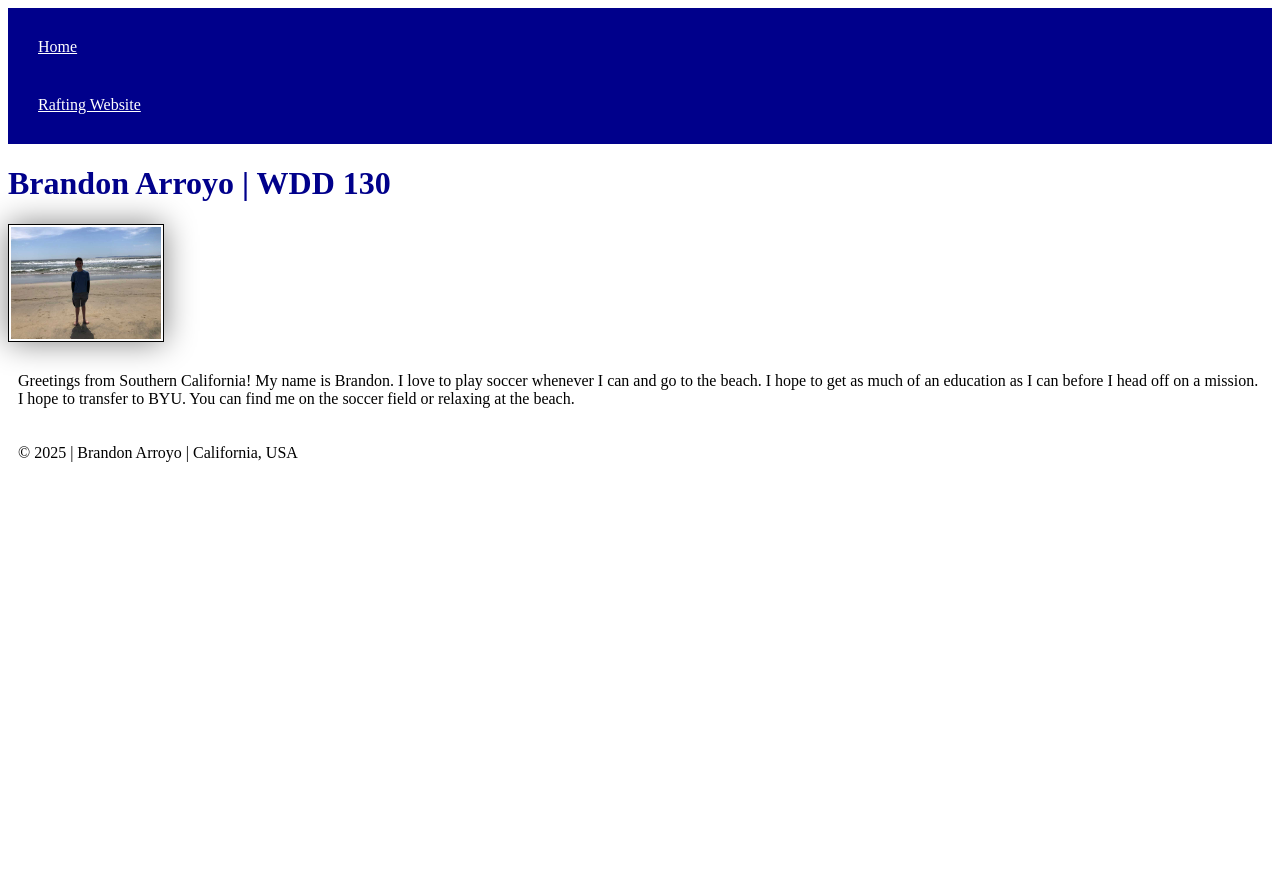
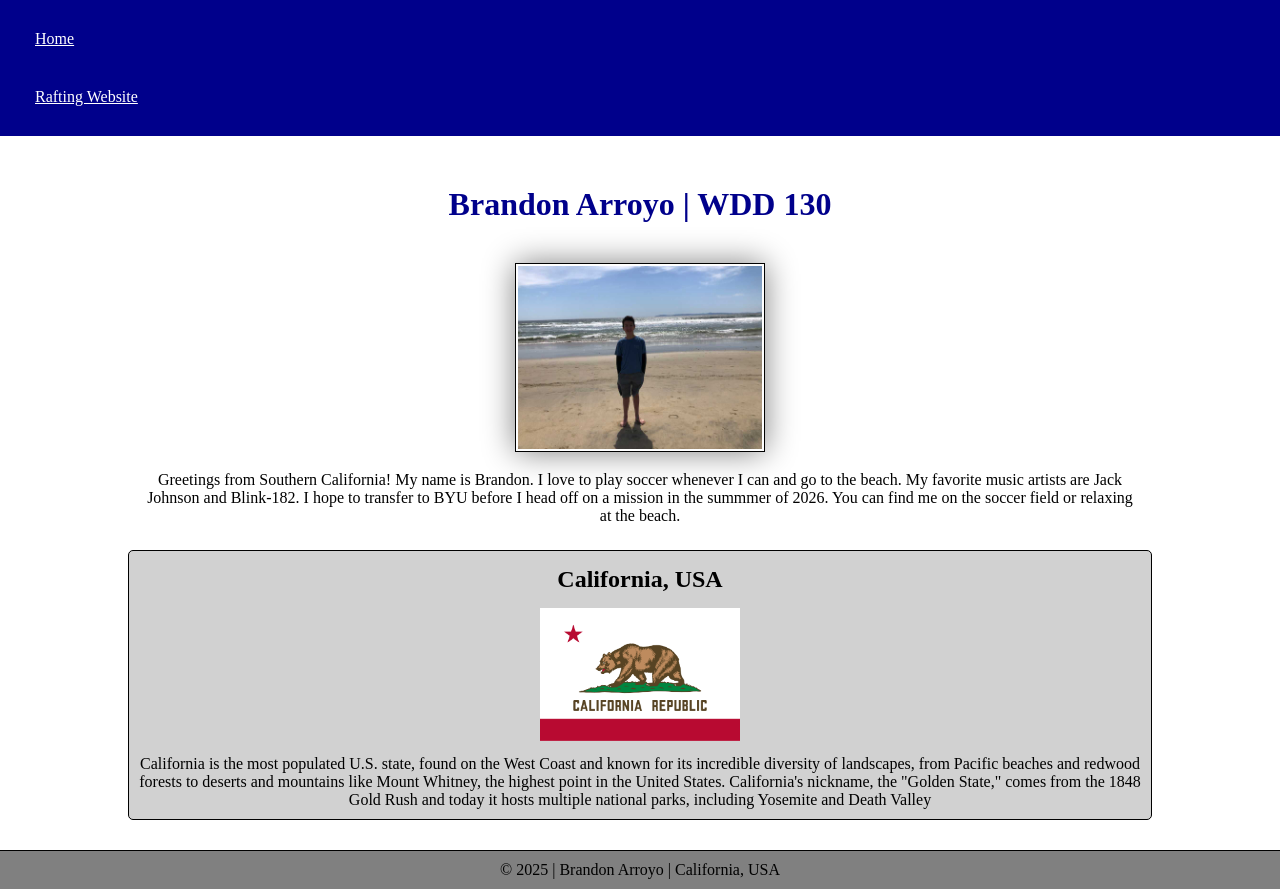
Before and after one commit to brandsharky/wdd130, a plain HTML site: page index.html in a window 1280 px wide. Before the commit the page ends 800 px from the top, so only its background shows below. Drawn offline with Linux system fonts and the light colour scheme.

Commit message:
W02: Home Page Enhancement

```diff
--- a/index.html
+++ b/index.html
@@ -4,6 +4,8 @@
 	<meta charset="UTF-8">
 	<meta name="viewport" content="width=device-width, initial-scale=1.0">
 	<title>Brandon Arroyo | WDD 130</title>
+	<meta name="description" content="Brandon Arroyo's home page">
+	<meta name="author" content="Brandon Arroyo">
 	<link rel="stylesheet" href="styles/styles.css">
 </head>
 <body>
@@ -17,11 +19,19 @@
 
 	<main>
 		<h1>Brandon Arroyo | WDD 130</h1>
-		<img src="images/profile.jpg" alt="Brandon Arroyo" width="200">
+		<img src="images/profile.jpg" alt="Brandon Arroyo" width="250">
 		<p>
-			Greetings from Southern California! My name is Brandon. I love to play soccer whenever I can and go to the beach. I hope to get as much of an education as I can before I head off on a mission. I hope to transfer to BYU. You can find me on the soccer field or relaxing at the beach.
+			Greetings from Southern California! My name is Brandon. I love to play soccer whenever I can and go to the beach. My favorite music artists are Jack Johnson and Blink-182. I hope to transfer to BYU before I head off on a mission in the summmer of 2026. You can find me on the soccer field or relaxing at the beach.
 		</p>
 	</main>
+
+	<aside>
+		<h2>California, USA</h2>
+		<img src="images/ca_flag.png" alt="California Flag" width="250">
+		<p>
+			California is the most populated U.S. state, found on the West Coast and known for its incredible diversity of landscapes, from Pacific beaches and redwood forests to deserts and mountains like Mount Whitney, the highest point in the  United States. California's nickname, the "Golden State," comes from the 1848 Gold Rush and today it hosts multiple national parks, including Yosemite and Death Valley
+		</p>
+	</aside>
 
 	<footer>
 		<p>
--- a/styles/styles.css
+++ b/styles/styles.css
@@ -1,22 +1,84 @@
+* {
+  margin: 0;
+  padding: 0;
+  box-sizing: border-box;
+  scroll-behavior: smooth;
+}
+
+header {
+  width: 100%;
+}
 nav {
+  color: white;
   background: darkblue;
-  padding: 10px;
+  padding: 10px 15px;
 }
-nav a{
+nav a {
   color: white;
   display: block;
   padding: 20px;
 }
-h1 {
+
+main {
+  text-align: center;
+  max-width: 80%;
+
+  margin: 10px auto;
+  padding: 15px;
+}
+main h1 {
   color: darkblue;
+
+  padding: 10px 20px;
+  margin: 15px;
 }
-img {
-  width: 150px;
+main img {
+  display: inline-block;
+
+  width: 250px;
   height: auto;
   border: 1px solid black;
   padding: 2px;
+  margin: 15px auto;
   box-shadow: 0 0 30px gray;
 }
 p {
+  padding: 0;
+}
+
+aside {
+  width: 80%;
+  margin: 0 auto;
+  border: 1px solid black;
+  border-radius: 5px;
   padding: 10px;
+  background: rgb(209, 209, 209);
+  color: black;
+  text-align: center
 }
+aside h2 {
+  margin: 5px;
+}
+aside img {
+  width: 200px;
+  height: auto;
+
+  margin: 10px;
+}
+
+
+
+
+footer {
+  width: 100%;
+  position: relative;
+  bottom: 0;
+  left: 0;
+
+  margin-top: 30px;
+  padding: 10px 0;
+
+  background: grey;
+  border-top: 1px solid black;
+  text-align: center;
+}
```
Also changed, not shown: images/ca_flag.png (added).
